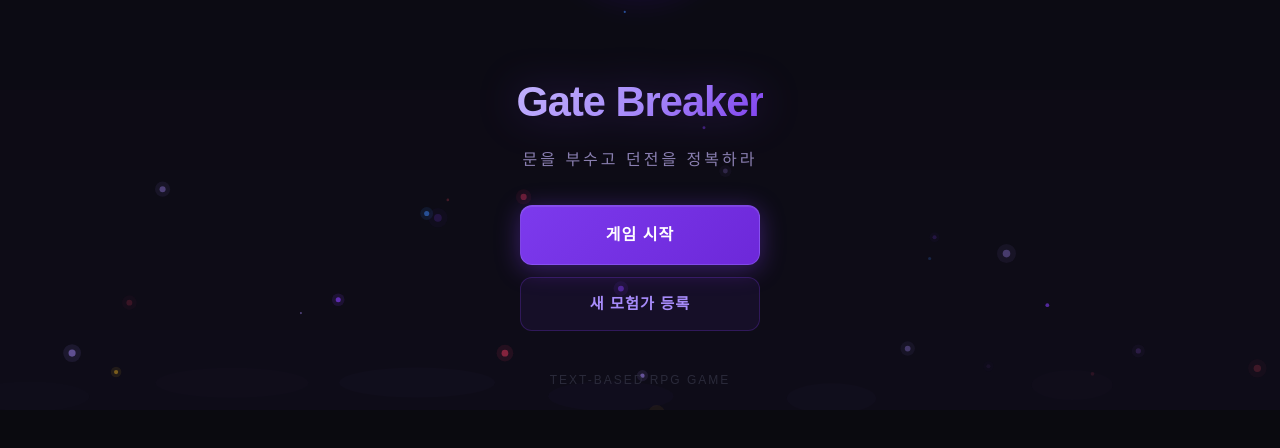
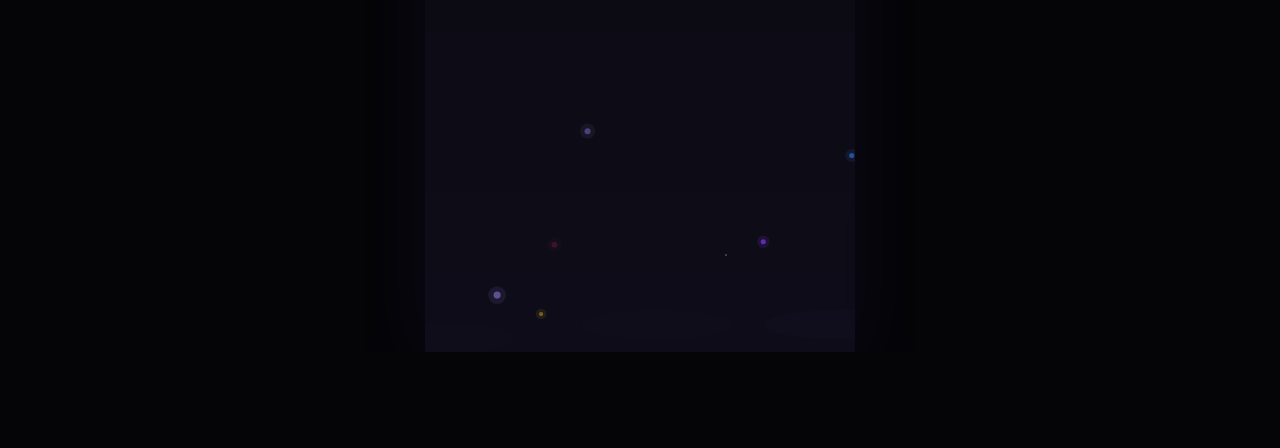
Before and after one commit to NaKyouTae/gate-breaker-web, a Next.js app in the folder apps/app/: page / in a window 1280 px wide. Shown: the part 448-896 px from the top of the page. After the commit the page ends 800 px from the top, so only its background shows below. Built offline with nearby package versions, Linux system fonts and the light colour scheme; no server answers.

Commit message:
화면 개선

```diff
--- a/apps/app/src/app/globals.css
+++ b/apps/app/src/app/globals.css
@@ -8,7 +8,7 @@
 
 html,
 body {
-  background-color: #0a0a0f;
+  background-color: #050508;
   color: #eee;
   font-family: 'Noto Sans KR', sans-serif;
   line-height: 1.6;
@@ -19,6 +19,26 @@ body {
   -webkit-tap-highlight-color: transparent;
   -webkit-touch-callout: none;
   user-select: none;
+}
+
+/* Mobile shell - contains the app in a phone-sized frame on desktop */
+.mobile-shell {
+  position: relative;
+  max-width: 430px;
+  height: 100vh;
+  margin: 0 auto;
+  background-color: #0a0a0f;
+  box-shadow: 0 0 60px rgba(124,58,237,0.08), 0 0 40px rgba(0,0,0,0.5);
+  overflow: hidden;
+  /* Creates a containing block so position:fixed children are relative to this */
+  transform: translateZ(0);
+}
+
+.mobile-shell-inner {
+  height: 100%;
+  overflow-y: auto;
+  overflow-x: hidden;
+  -webkit-overflow-scrolling: touch;
 }
 
 ::selection {
--- a/apps/app/src/app/layout.tsx
+++ b/apps/app/src/app/layout.tsx
@@ -25,20 +25,24 @@ export default function RootLayout({
   return (
     <html lang="ko">
       <body>
+        <div className="mobile-shell">
           <AuthProvider>
             <ToastProvider>
               <Nav />
+              <div className="mobile-shell-inner">
                 <main
                   style={{
                     paddingTop: '58px',
                     paddingBottom: '72px',
-                minHeight: '100vh',
+                    minHeight: '100%',
                   }}
                 >
                   {children}
                 </main>
+              </div>
             </ToastProvider>
           </AuthProvider>
+        </div>
       </body>
     </html>
   );
--- a/apps/app/src/app/page.tsx
+++ b/apps/app/src/app/page.tsx
@@ -2,8 +2,8 @@
 
 import { useEffect } from 'react';
 import { useRouter } from 'next/navigation';
-import Link from 'next/link';
 import { useAuth } from '@/context/auth-context';
+import { auth } from '@gate-breaker/api-client';
 import { GameBackground } from '@/components/game-background';
 
 export default function HomePage() {
@@ -15,6 +15,10 @@ export default function HomePage() {
       router.replace('/dashboard');
     }
   }, [isAuthenticated, isLoading, router]);
+
+  const handleKakaoLogin = () => {
+    window.location.href = auth.kakaoUrl();
+  };
 
   if (isLoading) {
     return (
@@ -29,103 +33,101 @@ export default function HomePage() {
   }
 
   return (
+    <div
+      style={{
+        position: 'fixed',
+        inset: 0,
+        overflow: 'hidden',
+        zIndex: 1,
+      }}
+    >
       <GameBackground>
-      {/* Spacer to push content below the portal */}
-      <div style={{ flex: 1, minHeight: '55vh' }} />
-
-      {/* Title & tagline */}
-      <div style={{ textAlign: 'center', marginBottom: '32px', padding: '0 20px' }}>
+        <div
+          style={{
+            width: '100%',
+            minHeight: '100dvh',
+            display: 'flex',
+            alignItems: 'flex-end',
+            justifyContent: 'center',
+            padding: '0 20px 40px',
+          }}
+        >
+          <div
+            style={{
+              width: '100%',
+              maxWidth: '340px',
+            }}
+          >
+            <div style={{ textAlign: 'center', marginBottom: '28px' }}>
               <h1
                 style={{
-            fontSize: '2.6rem',
+                  fontSize: '2rem',
                   fontWeight: 900,
-            background: 'linear-gradient(135deg, #c4b5fd, #a78bfa, #7c3aed)',
+                  background: 'linear-gradient(135deg, #c4b5fd, #a78bfa)',
                   WebkitBackgroundClip: 'text',
                   WebkitTextFillColor: 'transparent',
-            marginBottom: '12px',
-            letterSpacing: '-1px',
-            filter: 'drop-shadow(0 0 20px rgba(124,58,237,0.3))',
+                  marginBottom: '8px',
+                  filter: 'drop-shadow(0 0 15px rgba(124,58,237,0.3))',
                 }}
               >
                 Gate Breaker
               </h1>
               <p
                 style={{
-            fontSize: '1rem',
-            color: '#8a7fb0',
-            fontWeight: 500,
+                  fontSize: '0.8rem',
+                  color: '#5a5580',
                   letterSpacing: '3px',
                   textTransform: 'uppercase',
                 }}
               >
-          문을 부수고 던전을 정복하라
+                게이트를 열어라
               </p>
             </div>
 
-      {/* CTA Buttons */}
             <div
               style={{
-          display: 'flex',
-          flexDirection: 'column',
-          gap: '12px',
-          width: '100%',
-          maxWidth: '280px',
-          padding: '0 20px',
-          marginBottom: '40px',
+                background: 'rgba(20,20,35,0.85)',
+                backdropFilter: 'blur(12px)',
+                borderRadius: '16px',
+                padding: '28px 24px',
+                border: '1px solid rgba(124,58,237,0.15)',
+                boxShadow: '0 8px 40px rgba(0,0,0,0.5), 0 0 60px rgba(124,58,237,0.08)',
               }}
             >
-        <Link
-          href="/login"
+              <button
+                type="button"
+                onClick={handleKakaoLogin}
                 style={{
+                  width: '100%',
+                  padding: '16px 22px',
+                  fontSize: '15px',
+                  fontWeight: 700,
+                  fontFamily: 'inherit',
+                  background: '#FEE500',
+                  color: '#000000',
+                  border: 'none',
+                  borderRadius: '12px',
+                  cursor: 'pointer',
                   display: 'flex',
                   alignItems: 'center',
                   justifyContent: 'center',
-            padding: '16px 32px',
-            background: 'linear-gradient(135deg, #7c3aed, #6d28d9)',
-            color: '#fff',
-            borderRadius: '12px',
-            fontSize: '1rem',
-            fontWeight: 700,
+                  gap: '10px',
                   transition: 'all 0.2s ease',
-            boxShadow: '0 4px 24px rgba(124, 58, 237, 0.4), inset 0 1px 0 rgba(255,255,255,0.1)',
-            border: '1px solid rgba(167,139,250,0.3)',
-            letterSpacing: '1px',
+                  boxShadow: '0 4px 16px rgba(254,229,0,0.15)',
                 }}
               >
-          게임 시작
-        </Link>
-        <Link
-          href="/register"
-          style={{
-            display: 'flex',
-            alignItems: 'center',
-            justifyContent: 'center',
-            padding: '14px 32px',
-            background: 'rgba(124,58,237,0.08)',
-            color: '#a78bfa',
-            borderRadius: '12px',
-            fontSize: '0.95rem',
-            fontWeight: 600,
-            border: '1px solid rgba(124,58,237,0.25)',
-            transition: 'all 0.2s ease',
-            letterSpacing: '1px',
-          }}
-        >
-          새 모험가 등록
-        </Link>
+                <svg width="20" height="20" viewBox="0 0 18 18" fill="none">
+                  <path
+                    d="M9 1C4.58 1 1 3.8 1 7.27c0 2.23 1.46 4.18 3.68 5.3l-.94 3.46c-.08.3.26.54.52.36L8.05 13.6c.31.03.63.04.95.04 4.42 0 8-2.8 8-6.27S13.42 1 9 1z"
+                    fill="#000000"
+                  />
+                </svg>
+                카카오로 시작하기
+              </button>
             </div>
-
-      {/* Footer tagline */}
-      <div
-        style={{
-          color: '#2a2a3a',
-          fontSize: '0.75rem',
-          letterSpacing: '2px',
-          paddingBottom: '20px',
-        }}
-      >
-        TEXT-BASED RPG GAME
+          </div>
         </div>
       </GameBackground>
+    </div>
   );
 }
```
Also changed, not shown: 1 other file (tests, documents, lock files or other folders). Lines whose indentation alone changed are shown as unchanged.
